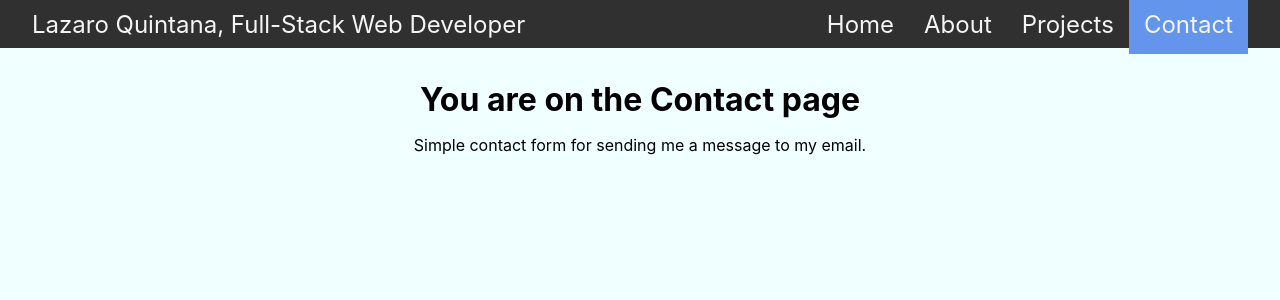
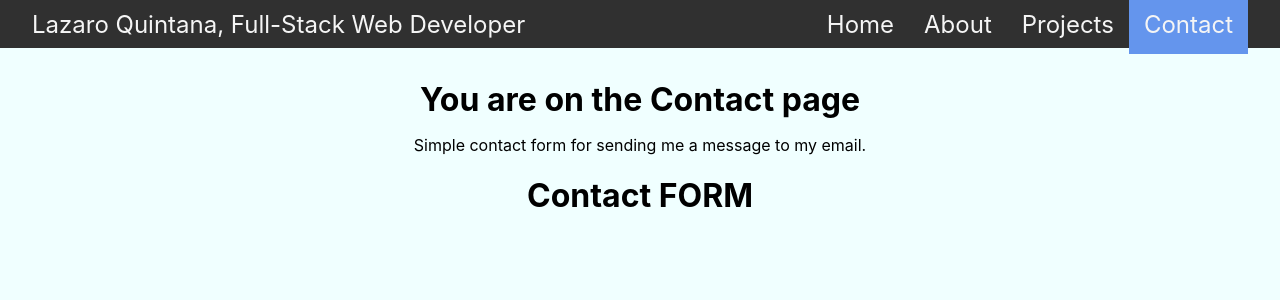
Before and after one commit to Limlight86/React-Portfolio, a React (Create React App) app: page /contact in a window 1280 px wide. Shown: the top 300 px of the page. Built offline with nearby package versions, Linux system fonts and the light colour scheme; no server answers.

Commit message:
form compnent set up

```diff
--- /dev/null
+++ b/src/components/ContactForm/ContactForm.js
@@ -0,0 +1,10 @@
+import React from 'react'
+import styles from './ContactForm.module.css'
+
+const ContactForm = () => (
+  <h1>Contact FORM</h1>
+)
+
+
+
+export default ContactForm
--- a/src/components/index.js
+++ b/src/components/index.js
@@ -3,3 +3,4 @@ export { default as SocialLinks } from "./SocialLinks/SocialLinks";
 export { default as Technologies } from "./Technologies/Technologies";
 export { default as FeaturedProjects} from './FeaturedProjects/Featuredprojects'
 export { default as ProjectCard} from './ProjectCard/ProjectCard'
+export { default as ContactForm} from './ContactForm/ContactForm'
--- a/src/pages/Contact/Contact.js
+++ b/src/pages/Contact/Contact.js
@@ -1,12 +1,13 @@
 import React from "react";
 import styles from "./Contact.module.css";
-import { Navigation } from '../../components/'
+import { Navigation, ContactForm } from '../../components/'
 
 const Contact = ({ match }) => (
   <div className={styles.contact}>
     <Navigation currentPath={match.path} />
     <h1 className={styles.header}>You are on the Contact page</h1>
     <p>Simple contact form for sending me a message to my email.</p>
+    <ContactForm/>
   </div>
 )
 
```
Also changed, not shown: src/components/ContactForm/ContactForm.module.css (added).
